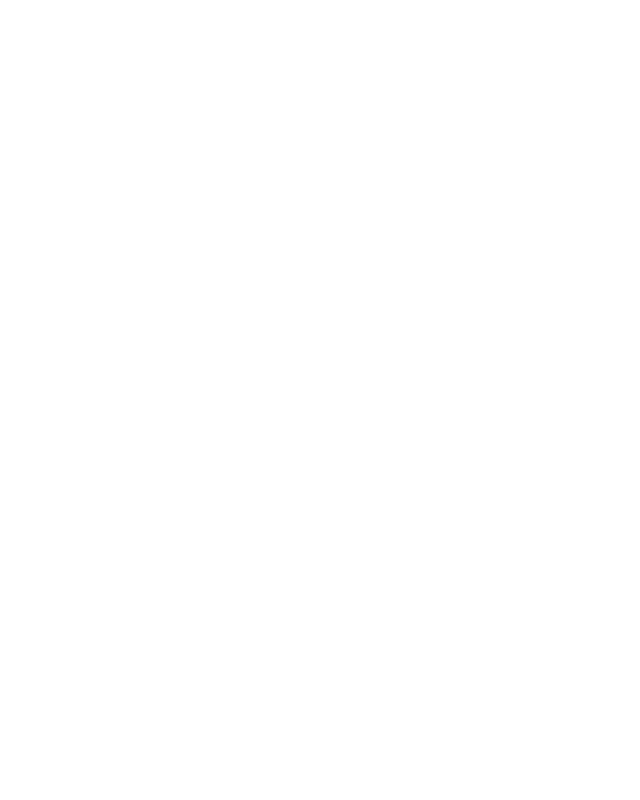
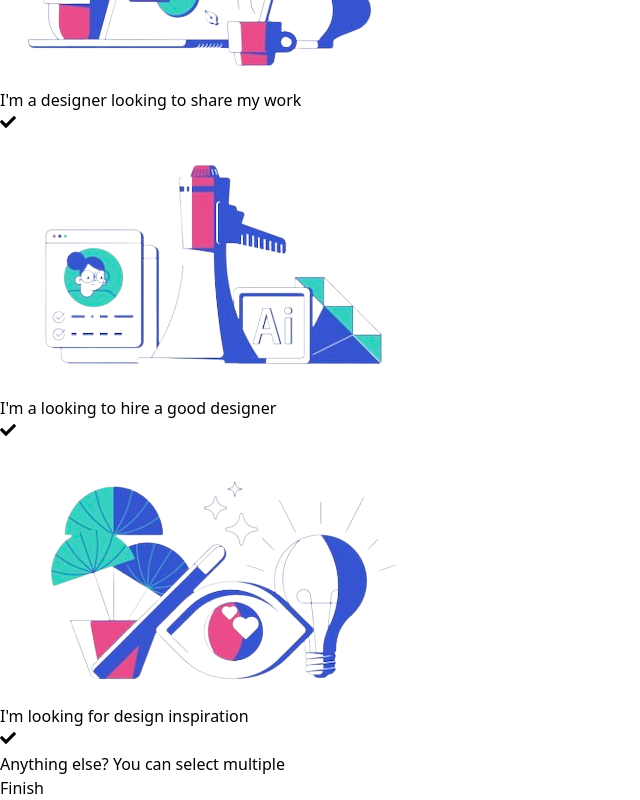
Before and after one commit to HemantNavlani/dribbble, a React (Vite) app: page /dribbble/role in a window 1280 px wide. Before the commit this address had no page. Shown: the part 322-1122 px from the top of the page, without its empty margins (0-640 px from the left). Before the commit the page ends 800 px from the top, so only its background shows below. Built offline with nearby package versions, Linux system fonts and the light colour scheme.

Commit message:
deploy setup done again

```diff
--- a/package.json
+++ b/package.json
@@ -1,9 +1,12 @@
 {
+  "homepage": "https://hemantnavlani.github.io/dribbble/",
   "name": "aenoxy_assignment",
   "private": true,
   "version": "0.0.0",
   "type": "module",
   "scripts": {
+    "predeploy":"npm run build",
+    "deploy" : "gh-pages -d dist",
     "dev": "vite",
     "build": "vite build",
     "lint": "eslint . --ext js,jsx --report-unused-disable-directives --max-warnings 0",
@@ -11,6 +14,7 @@
   },
   "dependencies": {
     "@reduxjs/toolkit": "^2.2.3",
+    "gh-pages": "^6.1.1",
     "react": "^18.2.0",
     "react-dom": "^18.2.0",
     "react-icons": "^5.0.1",
--- a/src/components/Home.jsx
+++ b/src/components/Home.jsx
@@ -14,7 +14,7 @@ function Home() {
         <p className='text-center mt-12 font-semibold mb-16'>Get inspired by the work of millions of top-rated designers & agencies around the world.</p>
         <button className='flex justify-center p-4 text-white font-semibold rounded-xl mb-32 bg-[#E94B8B] hover:bg-[#f63683] w-32 h-8 items-center' onClick={()=>{
             if (active) navigate('#')
-            else navigate('/signup')
+            else navigate('/dribbble/signup')
             // here more pages can be added to go to from here
         }}>
 
--- a/src/components/Profile.jsx
+++ b/src/components/Profile.jsx
@@ -27,7 +27,7 @@ function Profile() {
     e.preventDefault()
     dispatch(profile({image,location}))
     //database calls
-    navigate('/role')
+    navigate('/dribbble/role')
   }
 
   document.addEventListener("keypress", function(event) {
--- a/src/components/Signup.jsx
+++ b/src/components/Signup.jsx
@@ -33,7 +33,7 @@ function Signup() {
 
         //here we can implement the code of sending the form data to backend
         dispatch(signup({name,userName,email,password,check}))
-        navigate('/profile')
+        navigate('/dribbble/profile')
     }
 
     const validateEmail = (email) => {
--- a/src/components/Verify.jsx
+++ b/src/components/Verify.jsx
@@ -20,7 +20,7 @@ function Verify() {
   };
     useEffect(()=>{
       setTimeoutId(setTimeout(()=>{
-        navigate('/')
+        navigate('/dribbble/')
       },5000))
     },[])
 
--- a/src/pages/RolePage.jsx
+++ b/src/pages/RolePage.jsx
@@ -29,7 +29,7 @@ function RolePage() {
     const handleSubmit = (e)=>{
         e.preventDefault();
         //make database calls
-        navigate('/verify')
+        navigate('/dribbble/verify')
     }
     document.addEventListener("keypress", function(event) {
         // event.preventDefault();
--- a/vite.config.js
+++ b/vite.config.js
@@ -3,6 +3,6 @@ import react from '@vitejs/plugin-react'
 
 // https://vitejs.dev/config/
 export default defineConfig({
+  base:'/dribbble/',
   plugins: [react()],
-  base:'/dribbble/'
 })
```
Also changed, not shown: src/main.jsx (+7 -7 lines), 1 other file (tests, documents, lock files or other folders).
